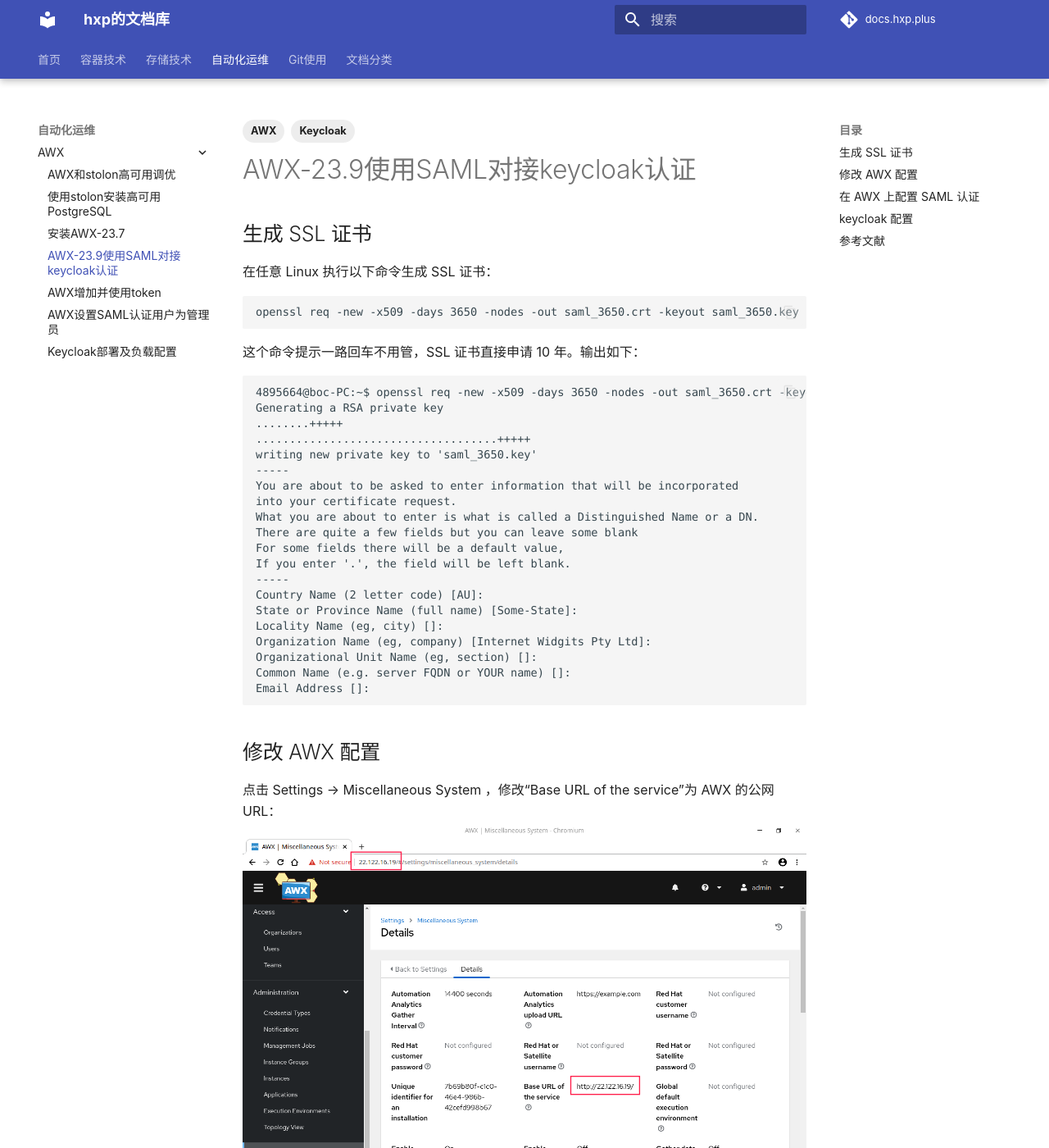
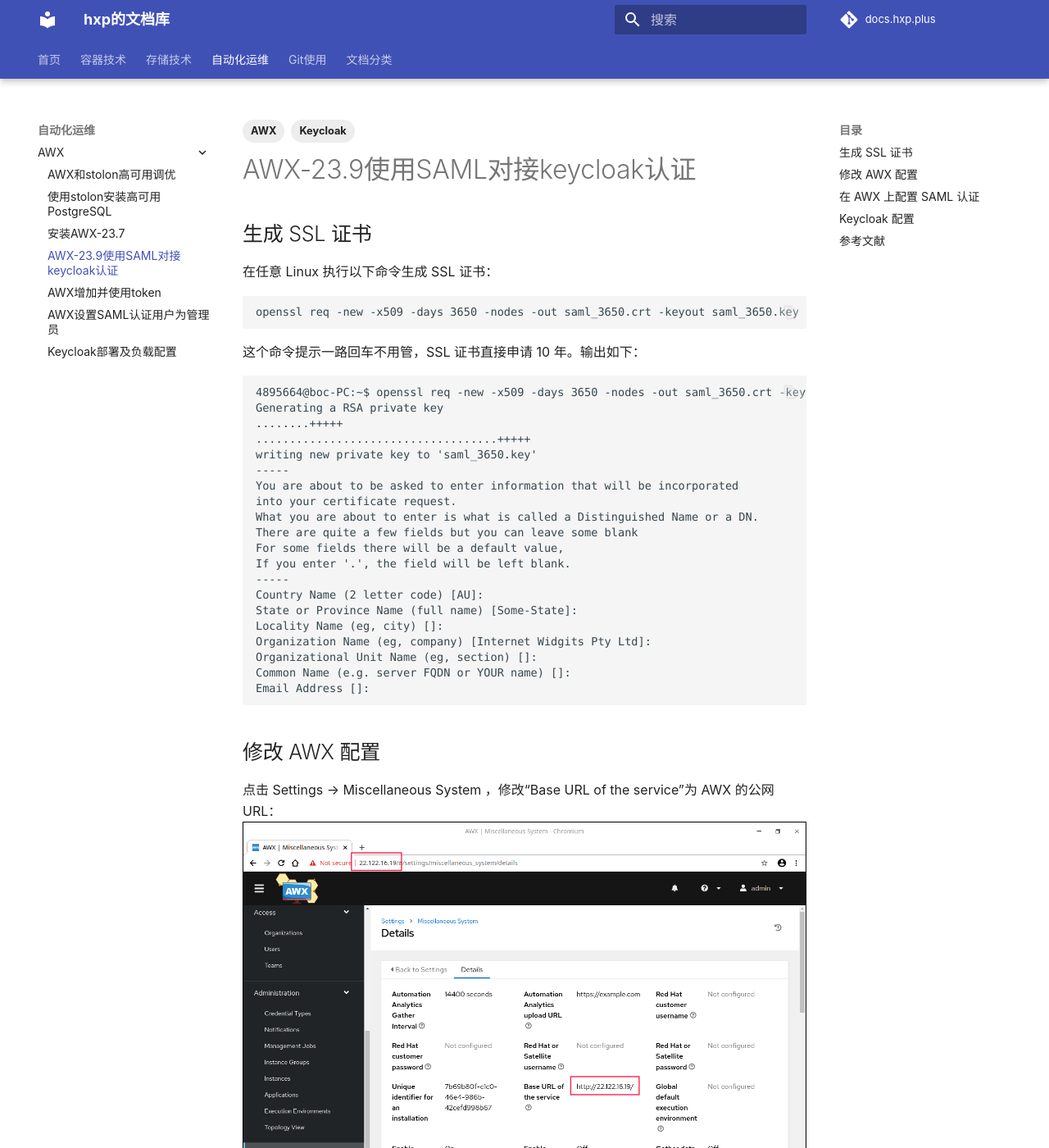
Before and after one commit to hxp-plus/docs.hxp.plus, an MkDocs documentation site: the page built from docs/自动化运维/AWX/AWX-23.9使用SAML对接keycloak认证.md, in a window 1280 px wide and 1400 px high. Shown: the whole window at 82% size. Built offline with MkDocs 1.6.1 and Material for MkDocs 9.7.7, drawn with Linux system fonts in a browser that asks for light colours; plug-ins that fetch from the network failed and are left out; comment, search, counter and statistics services are not loaded; some of the changed text lies outside the part shown.

Commit message:
增加图片边框

```diff
--- /dev/null
+++ b/docs/stylesheets/extra.css
@@ -0,0 +1,5 @@
+.md-content img {
+    border-width: 1px;
+    border-style: solid;
+    border-color: black;
+  }
--- a/docs/自动化运维/AWX/AWX-23.9使用SAML对接keycloak认证.md
+++ b/docs/自动化运维/AWX/AWX-23.9使用SAML对接keycloak认证.md
@@ -122,7 +122,7 @@
 9. SAML Security Config 、 SAML Organization Attribute Mapping 、 SAML Team Attribute Mapping 、 SAML User Flags Attribute Mapping 均为 `{}`
 10. SAML Service Provider extra configuration data 、 SAML IDP to extra_data attribute mapping 、 SAML Team Map 均为 `null`
 
-## keycloak 配置
+## Keycloak 配置
 
 接下来以 Keycloak 11 为例，Keycloak 24 不一样的地方特殊说明。首先需要在 AWX 上访问这里的 URL，获取 keycloak 配置：
 ![](images/Pasted%20image%2020240306174116.png)
--- a/mkdocs.yml
+++ b/mkdocs.yml
@@ -94,3 +94,6 @@
   - pymdownx.tabbed:
   - toc:
       permalink: true
+
+extra_css:
+  - stylesheets/extra.css
```
